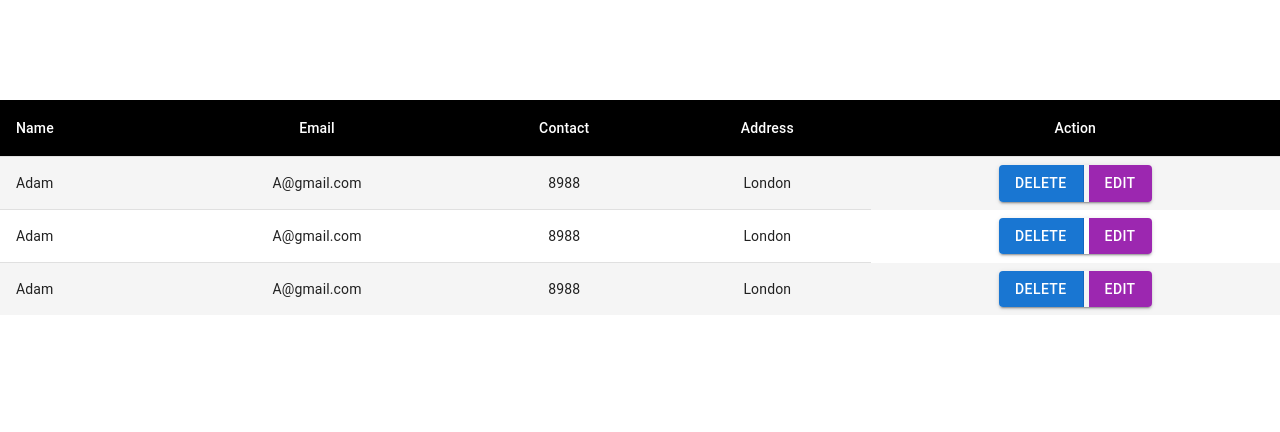
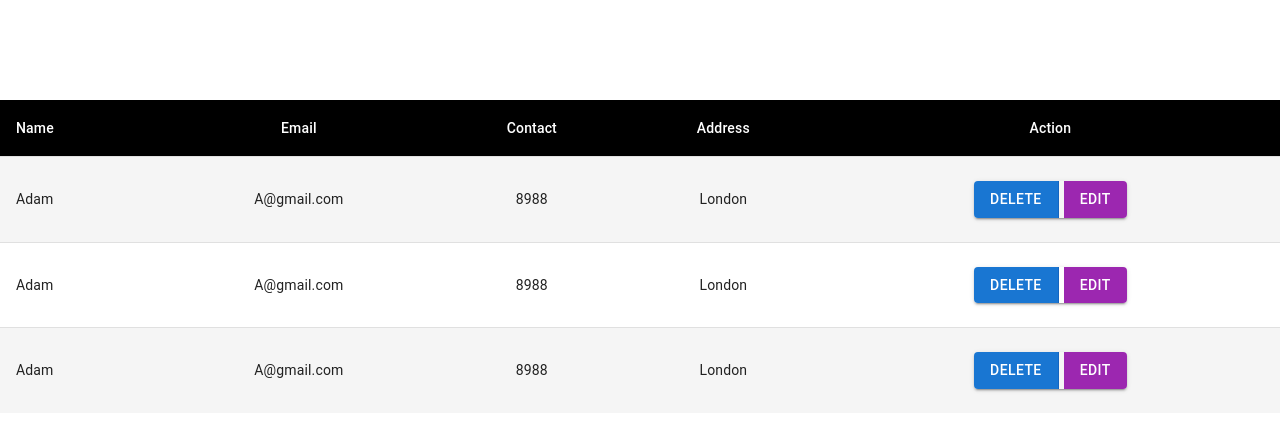
Before and after one commit to Ankushtsalian/redux-thunk-CRUD-JSON-SERVER, a React (Create React App) app: page / in a window 1280 px wide. Shown: the top 432 px of the page. Built offline with nearby package versions, Linux system fonts and the light colour scheme; data requests are answered from the project's data file.

Commit message:
button modified for cell error

```diff
--- a/db.json
+++ b/db.json
@@ -12,14 +12,14 @@
             "address":"London",
             "email":"A@gmail.com",
             "contact":"8988",
-            "id":1
+            "id":2
 
         }, {
             "name":"Adam",
             "address":"London",
             "email":"A@gmail.com",
             "contact":"8988",
-            "id":1
+            "id":3
 
         }
     ]
--- a/src/pages/Home.jsx
+++ b/src/pages/Home.jsx
@@ -10,7 +10,9 @@ import TableRow from "@mui/material/TableRow";
 import { useSelector, useDispatch } from "react-redux";
 import { useEffect } from "react";
 import { loadUsers } from "../redux/actions";
-import { Button, ButtonGroup } from "@mui/material";
+// import { Button, ButtonGroup } from "@mui/material";
+import Button from "@mui/material/Button";
+import ButtonGroup from "@mui/material/ButtonGroup";
 import { Box } from "@mui/system";
 
 //MUI COMP>>CUSTOMIZATION>>Customization
@@ -74,18 +76,22 @@ const Home = () => {
           </TableHead>
           <TableBody>
             {users &&
-              users.map((user) => (
-                <StyledTableRow key={user.name}>
+              users.map((user) => {
+                return (
+                  <StyledTableRow key={user.id}>
                     <StyledTableCell component="th" scope="row">
                       {user.name}
                     </StyledTableCell>
-                  <StyledTableCell align="center">{user.email}</StyledTableCell>
+                    <StyledTableCell align="center">
+                      {user.email}
+                    </StyledTableCell>
                     <StyledTableCell align="center">
                       {user.contact}
                     </StyledTableCell>
                     <StyledTableCell align="center">
                       {user.address}
                     </StyledTableCell>
+                    <StyledTableCell align="center">
                       <Box
                         sx={{
                           display: "flex",
@@ -100,14 +106,19 @@ const Home = () => {
                           variant="contained"
                           aria-label="outlined primary button group"
                         >
-                      <Button style={{ marginRight: "5px" }} color="primary">
+                          <Button
+                            style={{ marginRight: "5px" }}
+                            color="primary"
+                          >
                             Delete
                           </Button>
                           <Button color="secondary">Edit</Button>
                         </ButtonGroup>
                       </Box>
+                    </StyledTableCell>
                   </StyledTableRow>
-              ))}
+                );
+              })}
           </TableBody>
         </Table>
       </TableContainer>
--- a/src/redux/actionTypes.js
+++ b/src/redux/actionTypes.js
@@ -1 +1,2 @@
 export const GET_USERS = "GET_USERS";
+export const DELETE_USERS = "DELETE_USERS";
--- a/src/redux/actions.js
+++ b/src/redux/actions.js
@@ -16,3 +16,15 @@ export const loadUsers = () => {
       .catch((error) => console.log(error));
   };
 };
+
+export const deleteUsers = (id) => {
+  return function (dispatch) {
+    axios
+      .delete(`${process.env.REACT_APP_API}${id}`)
+      .then((resp) => {
+        console.log("resp", resp);
+        dispatch(getUsers(resp.data));
+      })
+      .catch((error) => console.log(error));
+  };
+};
```
Lines whose indentation alone changed are shown as unchanged.
